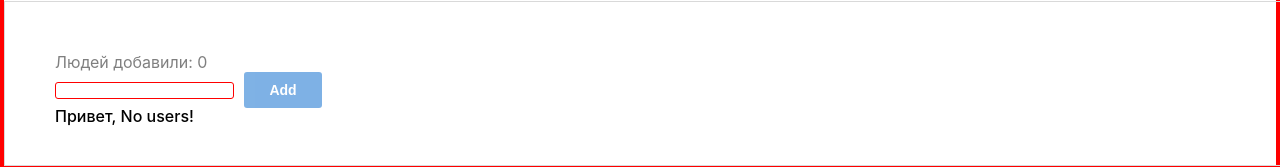
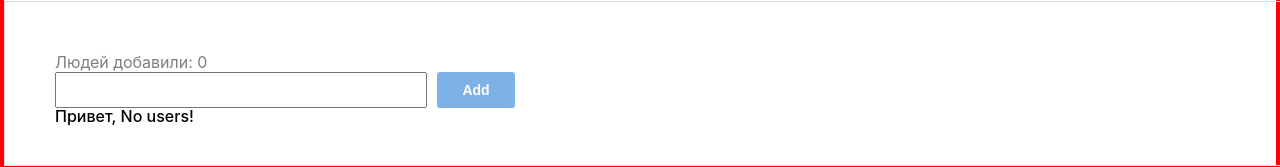
Before and after one commit to 0lgaP1/homework-front-main-TEST, a React (Create React App) app: page / in a window 1280 px wide. Shown: the part 638-805 px from the top of the page. Built offline with nearby package versions, Linux system fonts and the light colour scheme.

Commit message:
Small fixes

```diff
--- a/src/s2-homeworks/hw03/Greeting.tsx
+++ b/src/s2-homeworks/hw03/Greeting.tsx
@@ -1,7 +1,5 @@
 import React, {ChangeEvent, KeyboardEvent} from 'react'
 import s from './Greeting.module.css'
-import {Simulate} from "react-dom/test-utils";
-import input = Simulate.input;
 
 type GreetingPropsType = {
     name: string // need to fix any
@@ -27,8 +25,7 @@ const Greeting: React.FC<GreetingPropsType> = (
         lastUserName,
     } // деструктуризация пропсов
 ) => {
-    const inputClass = input.name ? s.inputClass : s.errorInput // need to fix with (?:)
-
+    const inputClass = error ? s.errorInput : s.input;// need to fix with (?:)
     return (
         <div id={'hw3-form'} className={s.greetingForm}>
             <div className={s.text}>
--- a/src/s2-homeworks/hw03/GreetingContainer.tsx
+++ b/src/s2-homeworks/hw03/GreetingContainer.tsx
@@ -59,7 +59,7 @@ export const pureOnEnter = (e: KeyboardEvent<HTMLInputElement>, addUser: (() =>
         }
 
         const totalUsers = users.length // need to fix
-        const lastUserName = totalUsers > 1 ? users[totalUsers-1].name : 'No users' // need to fix
+        const lastUserName = totalUsers > 0 ? users[totalUsers-1].name : 'No users' // need to fix
         console.log("totalUsers: ", totalUsers)
         console.log("lastUserName: ", lastUserName)
 
```
